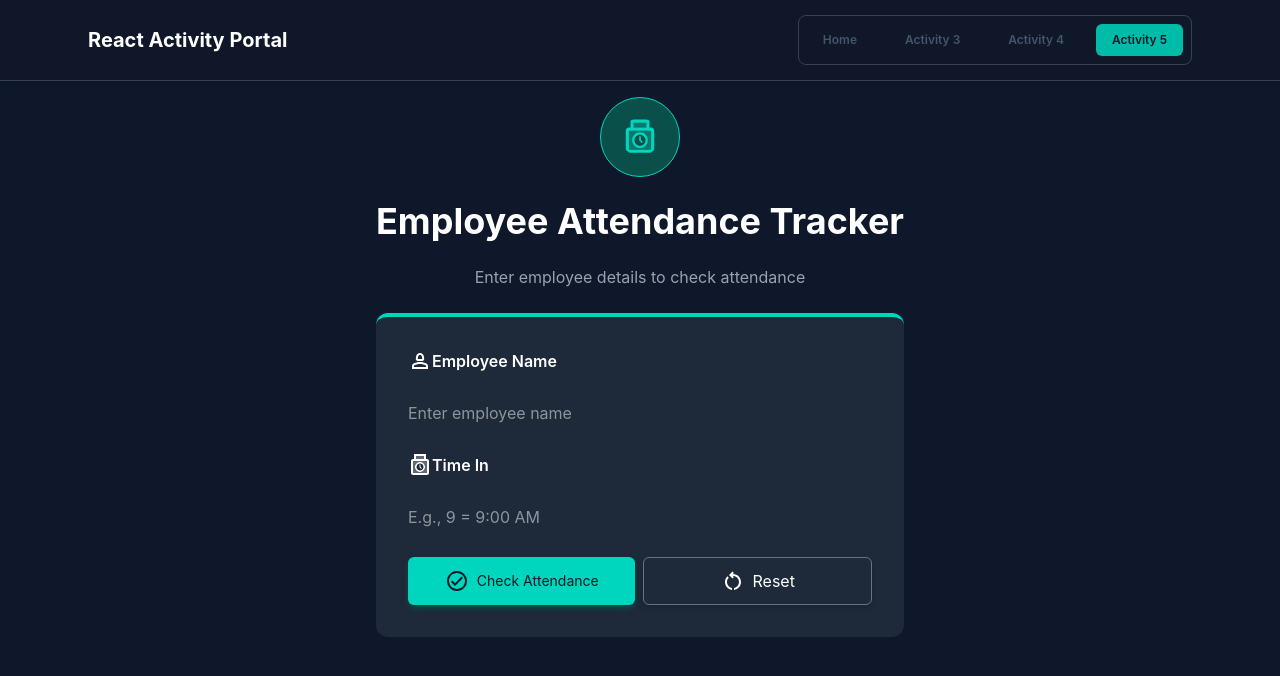
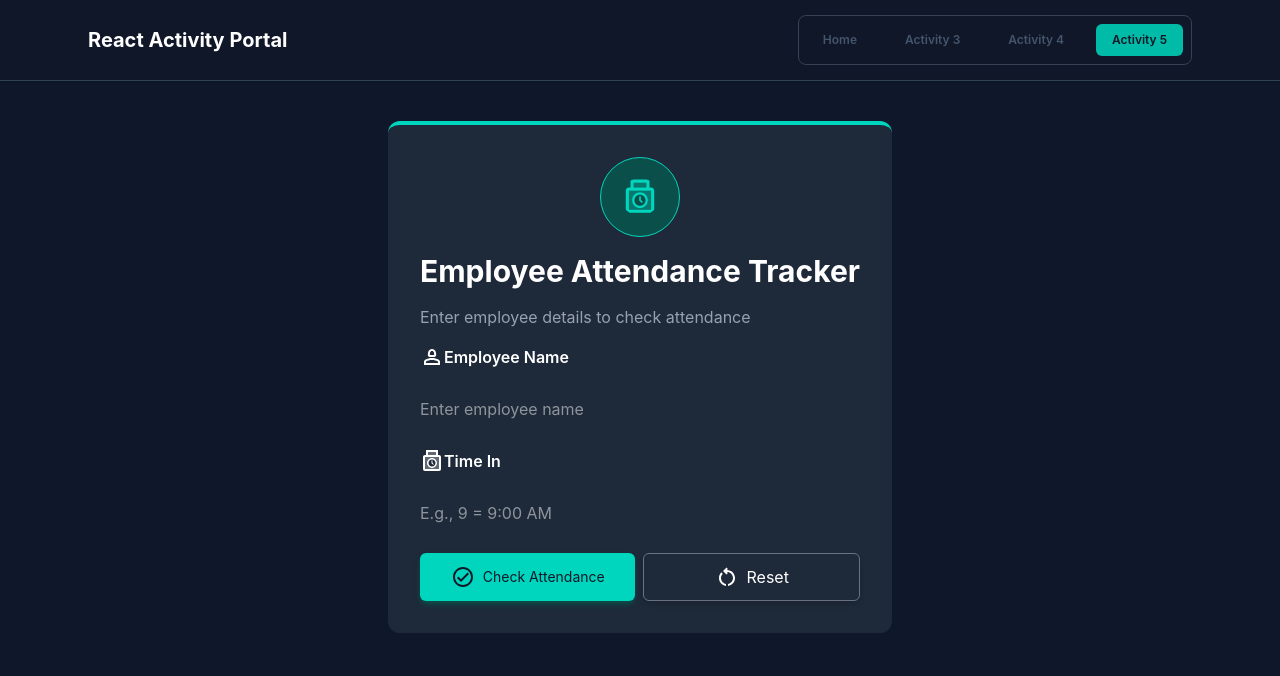
Before and after one commit to plcastro/Activity-Portal, a React (Vite) app: page /attendance in a window 1280 px wide. Shown: the top 676 px of the page. Built offline with nearby package versions, Linux system fonts and the light colour scheme.

Commit message:
feat: update AttendanceChecker layout and styling for improved user experience

```diff
--- a/src/pages/AttendanceChecker.jsx
+++ b/src/pages/AttendanceChecker.jsx
@@ -9,18 +9,18 @@ import "../App.css";
 export default function AttendanceChecker() {
   //no functions yet
   return (
-    <div className="flex flex-col justify-center items-center gap-6 max-w-xl max-h-full mx-auto p-4">
+    <div className="mt-10 p-4 md:p-0">
+      <form className="flex flex-col justify-between mx-auto w-full max-w-6xl p-6 sm:p-8 gap-4 rounded-xl sm:rounded-5xl bg-gray-800 border-t-teal-400 border-t-4">
         <PunchClockTwoToneIcon
-        className="text-teal-400 bg-teal-900 border border-teal-400 p-5 rounded-full "
+          className="text-teal-400 bg-teal-900 border border-teal-400 p-5 rounded-full mx-auto"
           sx={{ fontSize: 80 }}
         />
-      <h1 className="text-2xl md:text-4xl text-center font-bold text-white ">
+        <h1 className="text-2xl md:text-3xl text-center font-bold text-white ">
           Employee Attendance Tracker
         </h1>
         <p className="text-gray-400">
           Enter employee details to check attendance
         </p>
-      <form className="flex flex-col justify-between mx-auto w-full max-w-6xl p-6 sm:p-8 gap-4 rounded-xl sm:rounded-5xl bg-gray-800 border-t-teal-400 border-t-4">
         <label htmlFor="empName" className="flex text-white font-semibold">
           <Person2OutlinedIcon />
           Employee Name
```
Lines whose indentation alone changed are shown as unchanged.
